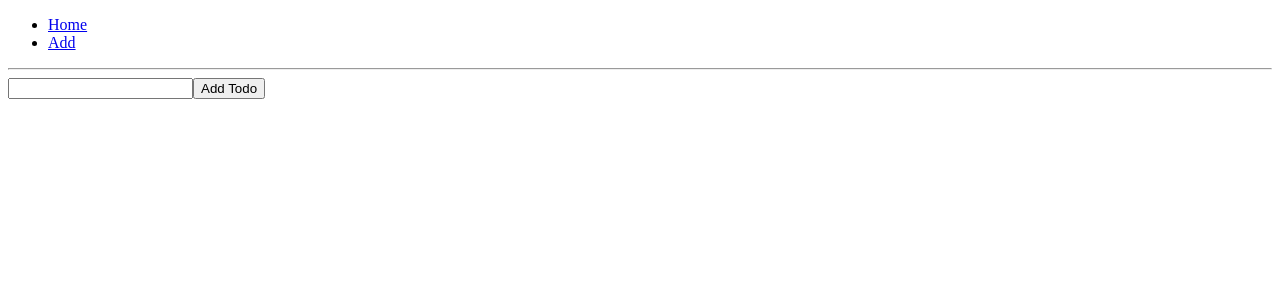
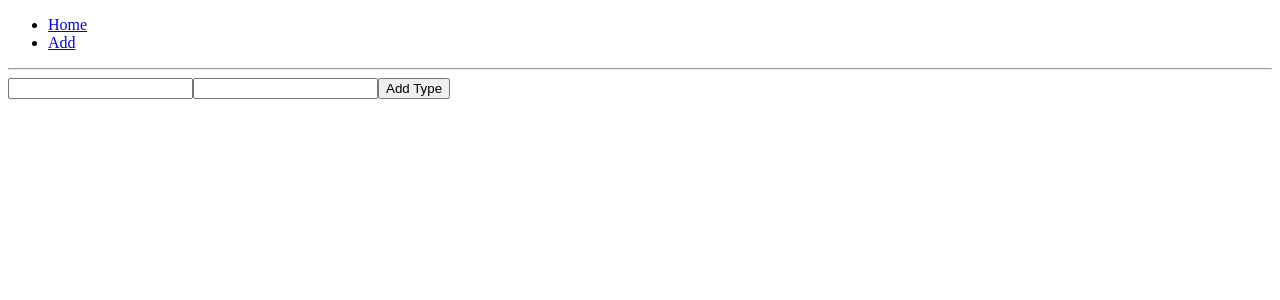
Before and after one commit to stelianabudai/musiclibrary, a React app: page /add in a window 1280 px wide. Shown: the top 300 px of the page. Built offline with nearby package versions, Linux system fonts and the light colour scheme; the HTML template or start-up script is replaced by a standard one.

Commit message:
add decription element to the add page

```diff
--- a/src/components/Add.js
+++ b/src/components/Add.js
@@ -4,21 +4,24 @@ import { connect } from 'react-redux';
 
 const Add = ({addType, dispatch}) => {
   const input = useRef(null)
+  const description = useRef(null)
 
 return(
       <div>
       <form
         onSubmit={e => {
           e.preventDefault()
-          if (!input.current.value.trim()) {
+          if (!input.current.value.trim() || !description.current.value.trim()) {
             return
           }
-          addType(input.current.value, 'dddddddd')
+          addType(input.current.value, description.current.value)
           input.current.value = ''
+          description.current.value = ''
         }}
       >
-        <input ref={input} />
-        <button type="submit">Add Todo</button>
+        <input ref={input}/>
+        <input ref={description}/>
+        <button type="submit">Add Type</button>
       </form>
     </div>
 )};
--- a/src/reducers/index.js
+++ b/src/reducers/index.js
@@ -5,7 +5,7 @@ function reducer(state, action) {
       case 'ADD_TYPE':
       console.log('statestate', state)
       console.log('statestateaction', action)
-      const newState = {...state, data:[...state.data, {name: action.name, description: action.description, songs: action.songs}]}
+      const newState = {...state, data:[...state.data, {name: action.name, desc: action.description, songs: action.songs}]}
       console.log('newState', newState)
       return  newState;
     default:
```
